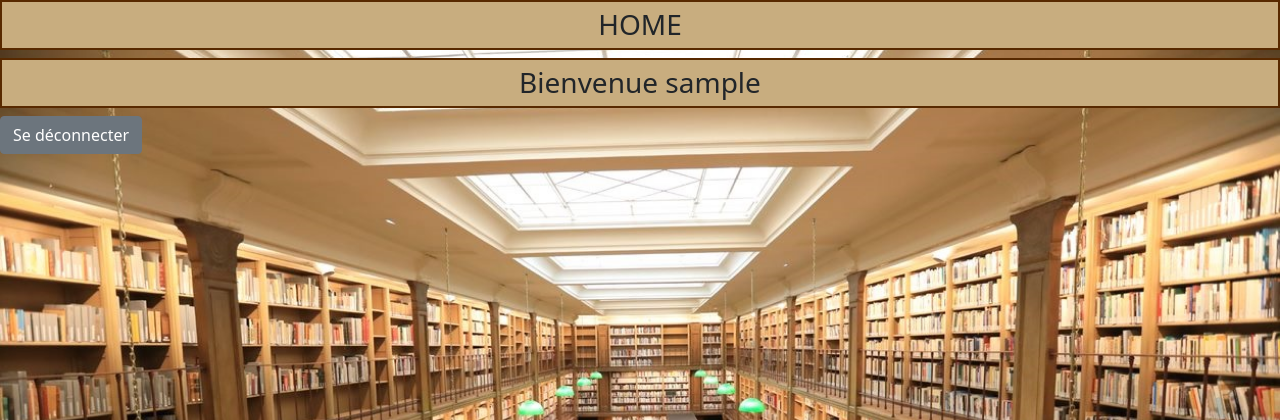
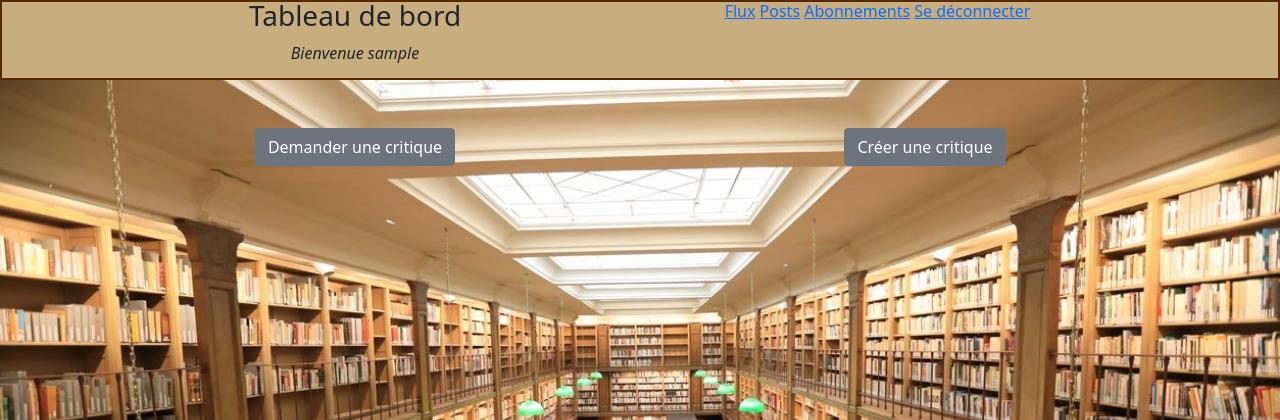
Before and after one commit to maticha84/oc_p9_repository, a Django app: page /litapp/home.html in a window 1280 px wide. Shown: the top 420 px of the page. Run offline with Django 3.2, Linux system fonts and the light colour scheme; the visitor is signed in with stand-in values (Sample User, id 1); some libraries are stand-ins or nearby versions.

Commit message:
Homepage en cours

```diff
--- a/litreview/litapp/static/litapp/css/style.css
+++ b/litreview/litapp/static/litapp/css/style.css
@@ -31,7 +31,8 @@ body {
     align-items: center;
     text-align: center;
     justify-content: center;
-    height: 50px;
+    height: 80px;
+    width: 100%;
     border: 2px solid #582900;
     background-color: #C8AD7F;
 
@@ -39,6 +40,8 @@ body {
 
 .col-center{
     text-align: center;
+    float: none;
+    margin: 0 auto;
 }
 
 .footer{
--- a/litreview/litapp/templates/litapp/base.html
+++ b/litreview/litapp/templates/litapp/base.html
@@ -11,7 +11,7 @@
     </head>
     <body>
         <div class="main">
-            <header>
+            <header class="page_title">
                 {% block title %}{% endblock %}
             </header>
 
--- a/litreview/litapp/templates/litapp/home.html
+++ b/litreview/litapp/templates/litapp/home.html
@@ -1,11 +1,34 @@
 {% extends 'litapp/base.html' %}
 {% block title %}
-    <h3 class="page_title">HOME</h3>
+<div class="container">
+    <div class="row">
+
+        <div class="col-6 right">
+            <h3>Tableau de bord</h3>
+            <p class="fst-italic">Bienvenue {{ user.get_username }}</p>
+        </div>
+        <div class="col-5 left">
+            <a href="#">Flux</a>
+            <a href="#">Posts</a>
+            <a href="#">Abonnements</a>
+            <a href="{% url 'logout' %}" type="submit">Se déconnecter</a>
+        </div>
+
+    </div>
+</div>
+
 {% endblock %}
 
 {% block content %}
-    <h3 class="page_title">Bienvenue {{ user.get_username }}</h3>
-    <a href="{% url 'logout' %}">
-        <button class="btn btn-secondary" value="logout" type="submit" >Se déconnecter</button>
-    </a>
+<br><br>
+    <div class="container">
+        <div class="row ">
+            <div class="col-4 col-center">
+                <button class="btn btn-secondary" type="button" >Demander une critique</button>
+            </div>
+            <div class="col-4 col-center">
+                <button class="btn btn-secondary" type="button" >Créer une critique</button>
+            </div>
+        </div>
+    </div>
 {%endblock %}
--- a/litreview/litapp/templates/litapp/login.html
+++ b/litreview/litapp/templates/litapp/login.html
@@ -1,7 +1,7 @@
 {% extends 'litapp/base.html' %}
 
 {% block title %}
-    <h3 class="page_title">{{ message }}</h3>
+    <h3>{{ message }}</h3>
 {% endblock %}
 
 {% block content %}
@@ -28,7 +28,7 @@
                 <br>
                 <input type="password" class="form-control" id="inputPassword" name="password" placeholder="Mot de passe"/>
                 <br>
-                <p class="small">{{ login_echec }}</p>
+                <p class="text-light bg-danger small fw-bold fst-italic">{{ login_echec }}</p>
                 <br>
                 <button class="btn btn-secondary" value="login" type="submit" >Se connecter</button>
             </form>
--- a/litreview/litapp/views.py
+++ b/litreview/litapp/views.py
@@ -44,7 +44,7 @@ def logout_view(request):
 
 def new_account(request):
     title = "Création d'un compte"
-    echec = ""
+    success = ""
 
     if request.POST:
         username = request.POST.get('new_username')
@@ -78,16 +78,17 @@ def new_account(request):
             return render(request, 'litapp/new_account.html', context)
 
         user = User.objects.create_user(username=username, password=password1)
-        echec = f"Création du compte {user.username} effectuée. Vous pouvez à présent vous connecter."
+
+        success = f"Création du compte {user.username} effectuée. Vous pouvez à présent vous connecter."
     context = {
         'message': title,
-        'echec': echec,
+        'success': success,
     }
 
     return render(request, 'litapp/new_account.html', context)
 
 
-@login_required(login_url='/litapp/')
+@login_required(login_url='/litapp/login.html')
 def home_view(request):
     title = "Bienvenue à la maison"
     context = {
```
Also changed, not shown: litreview/litapp/templates/litapp/new_account.html (+27 -7 lines).
